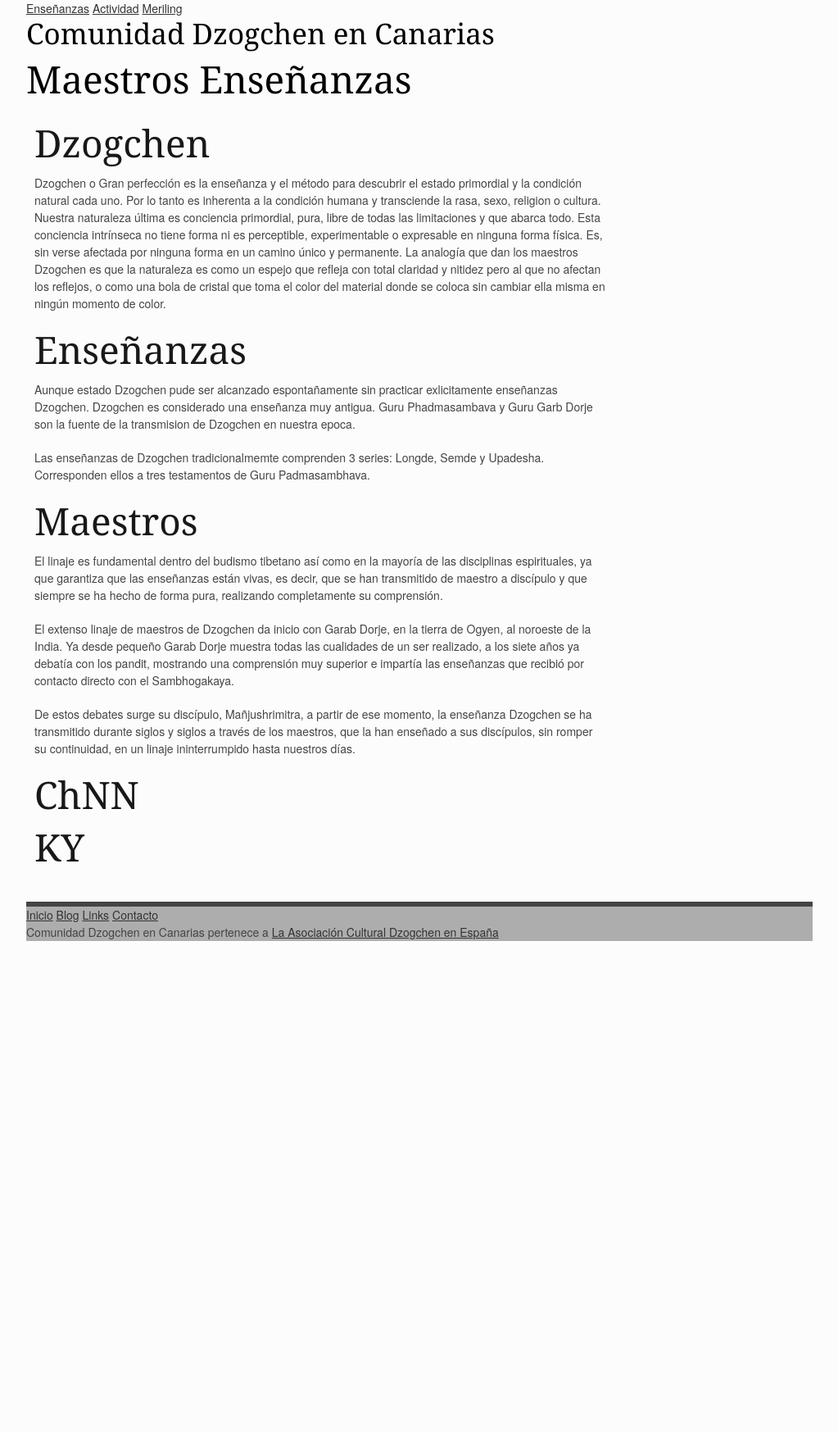
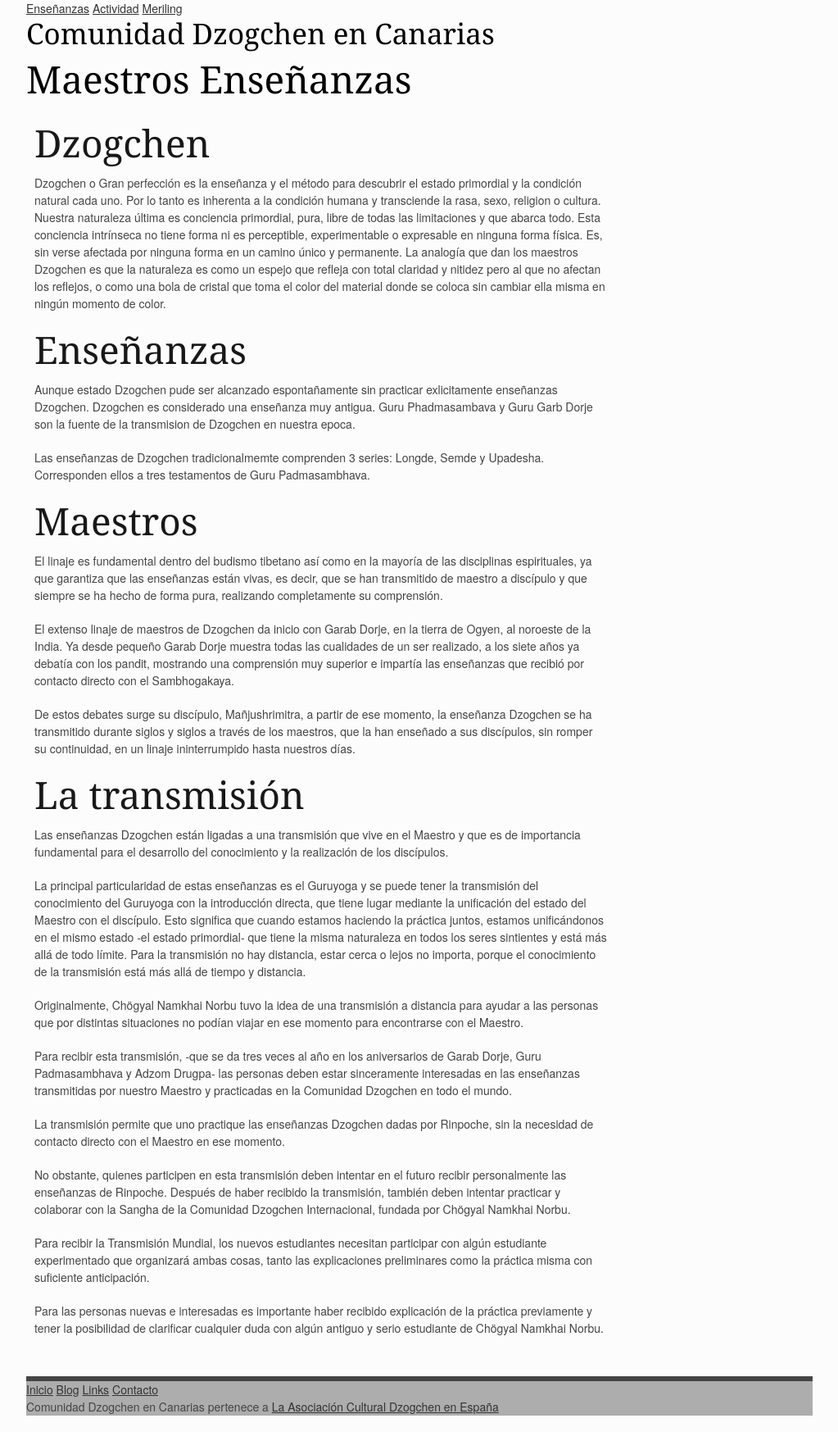
Before and after one commit to k1000/meriling, a Jekyll site: the page built from azul/index.md, in a window 1280 px wide. Shown: the whole page at 82% size, without its empty margins (128-1151 px from the left). Built offline with Jekyll 4.4.1, drawn with Linux system fonts in a browser that asks for light colours; nearby versions of some CDN libraries; some web fonts are replaced; comment, search, counter and statistics services are not loaded; before the commit the page ends 1168 px from its top, so only the background shows below that.

Commit message:
Update azul/index.md

```diff
--- a/azul/index.md
+++ b/azul/index.md
@@ -29,8 +29,20 @@
 
 De estos debates surge su discípulo, Mañjushrimitra, a partir de ese momento, la enseñanza Dzogchen se ha transmitido durante siglos y siglos a través de los maestros, que la han enseñado a sus discípulos, sin romper su continuidad, en un linaje ininterrumpido hasta nuestros días.
 
-ChNN
-====
+La transmisión
+==============
+Las enseñanzas Dzogchen están ligadas a una transmisión que vive en el Maestro y que es de importancia fundamental para el desarrollo del conocimiento y la realización de los discípulos.
 
-KY
-==
+La principal particularidad de estas enseñanzas es el Guruyoga y se puede tener la transmisión del conocimiento del Guruyoga con la introducción directa, que tiene lugar mediante la unificación del estado del Maestro con el discípulo. Esto significa que cuando estamos haciendo la práctica juntos, estamos unificándonos en el mismo estado -el estado primordial- que tiene la misma naturaleza en todos los seres sintientes y está más allá de todo límite. Para la transmisión no hay distancia, estar cerca o lejos no importa, porque el conocimiento de la transmisión está más allá de tiempo y distancia.
+
+Originalmente, Chögyal Namkhai Norbu tuvo la idea de una transmisión a distancia para ayudar a las personas que por distintas situaciones no podían viajar en ese momento para encontrarse con el  Maestro.
+
+Para recibir esta transmisión, -que se da tres veces al año en los aniversarios de Garab Dorje, Guru Padmasambhava y Adzom Drugpa- las personas deben estar sinceramente interesadas en las enseñanzas transmitidas por nuestro Maestro y practicadas en la Comunidad Dzogchen en todo el mundo.
+
+La transmisión permite que uno practique las enseñanzas Dzogchen dadas por Rinpoche, sin la necesidad de contacto directo con el Maestro en ese momento.
+
+No obstante, quienes participen en esta transmisión deben intentar en el futuro recibir personalmente las enseñanzas de Rinpoche. Después de haber recibido la transmisión, también deben intentar practicar y colaborar con la Sangha de la Comunidad Dzogchen Internacional, fundada por Chögyal Namkhai Norbu.
+
+Para recibir la Transmisión  Mundial, los nuevos estudiantes necesitan participar con algún estudiante experimentado que organizará ambas cosas, tanto las explicaciones preliminares como la práctica misma con suficiente anticipación.
+
+Para las personas nuevas e interesadas es importante haber recibido explicación de la práctica previamente y tener la posibilidad de clarificar cualquier duda con algún antiguo y serio estudiante de Chögyal Namkhai Norbu.
```
